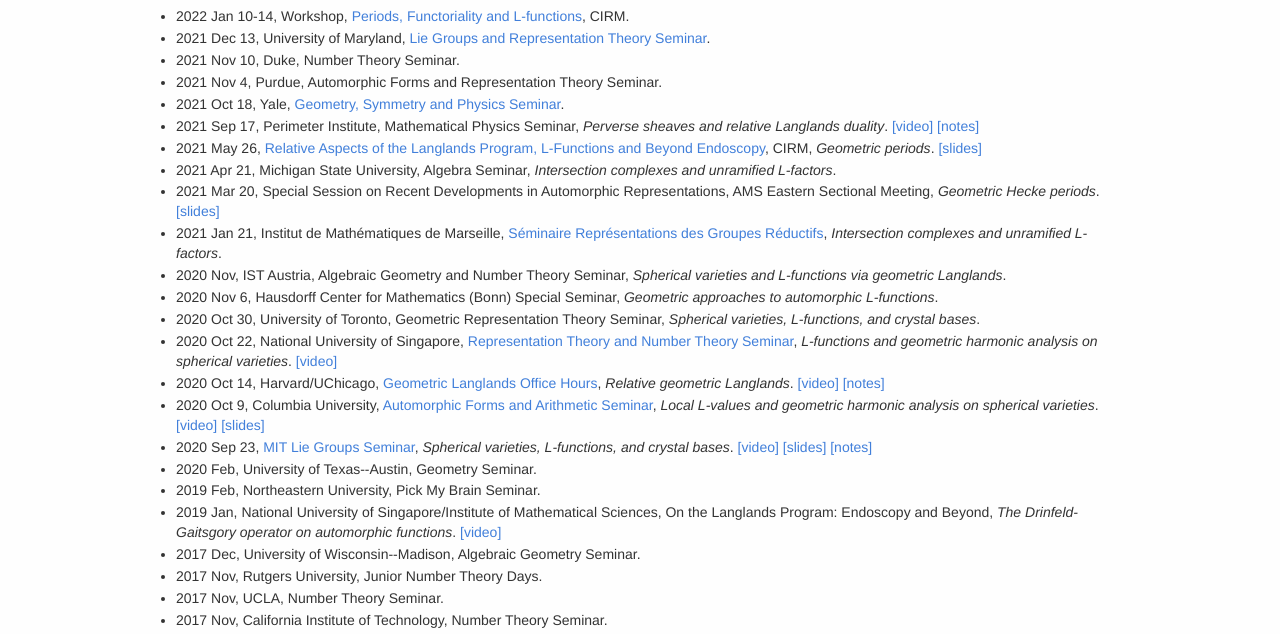
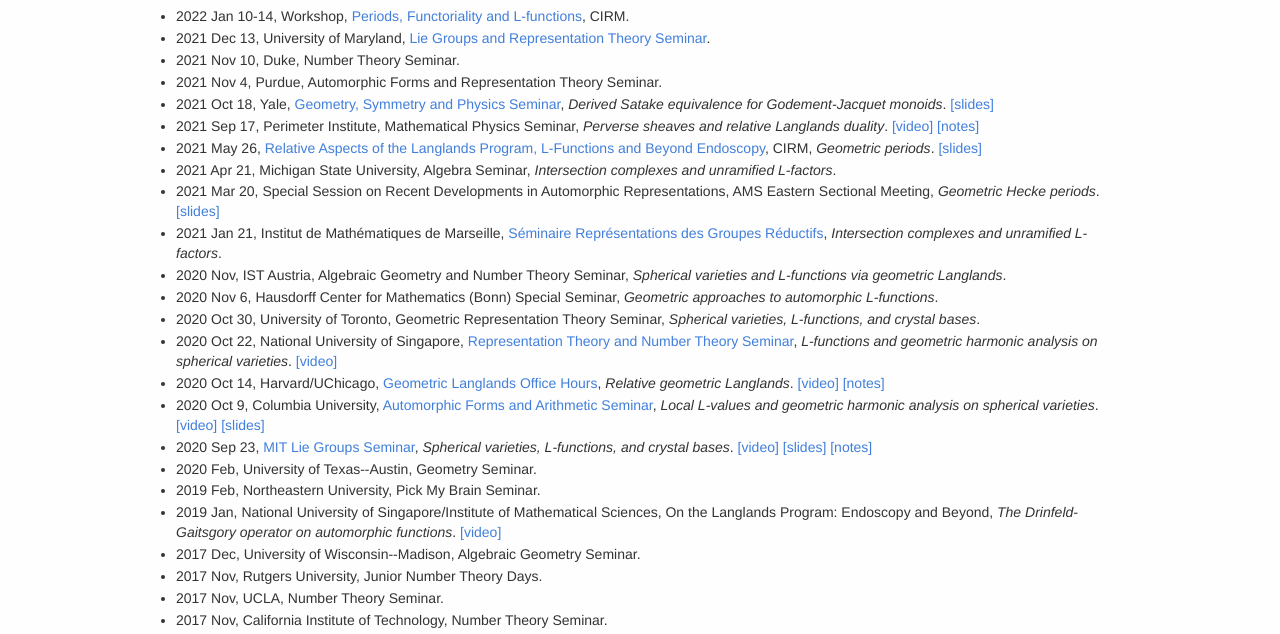
Before and after one commit to jonathanpwang/jonathanpwang.github.io, a plain HTML site: page talks.html in a window 1280 px wide. Shown: the part 166-800 px from the top of the page. Drawn offline with nearby package versions, Linux system fonts and the light colour scheme.

Commit message:
added Yale talk slides

```diff
--- a/talks.html
+++ b/talks.html
@@ -69,7 +69,7 @@
 <li>2021 Nov 4, Purdue, Automorphic Forms and Representation Theory Seminar.
 </li>
 
-<li>2021 Oct 18, Yale, <a href="https://sites.google.com/view/gspyale/home">Geometry, Symmetry and Physics Seminar</a>.
+<li>2021 Oct 18, Yale, <a href="https://sites.google.com/view/gspyale/home">Geometry, Symmetry and Physics Seminar</a>, <i>Derived Satake equivalence for Godement-Jacquet monoids</i>. <a href="notes/GJsatake_yale_handout.pdf">[slides]</a>
 </li>
 
 <li>2021 Sep 17, Perimeter Institute, Mathematical Physics Seminar, <i>Perverse sheaves and relative Langlands duality</i>. <a href="https://pirsa.org/21090015">[video]</a> <a href="notes/PI_talk.pdf">[notes]</a>
```
Also changed, not shown: index.html (+1 -1 lines), 1 other file.
